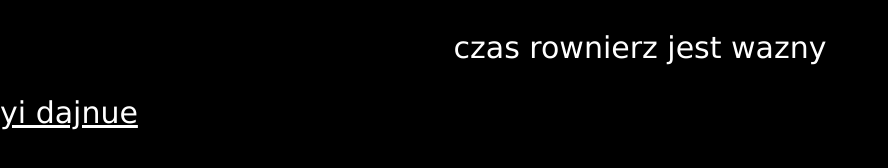
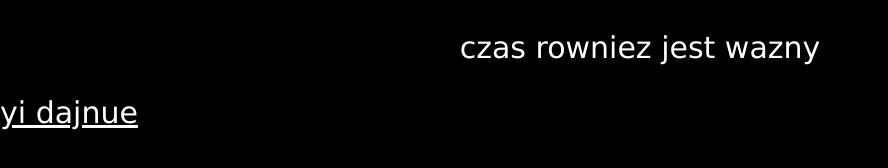
Before and after one commit to Wopsiaki/Dzie-z-ycia-Teklaga-2, a plain HTML site: page yi_dajnue.html in a window 1280 px wide. Shown: the whole page, without its empty margins (0-888 px from the left). Drawn offline with Linux system fonts and the light colour scheme.

Commit message:
Update yi_dajnue.html

```diff
--- a/yi_dajnue.html
+++ b/yi_dajnue.html
@@ -5,7 +5,8 @@
     <title>Im5hadow</title>
 </head>
 <body>
-    <p>czas rownierz jest wazny</p>
+    <p>czas rowniez jest wazny</p>
     <a href="yi dajnue.mp3">yi dajnue</a>
 </body>
+
 </html>
```
